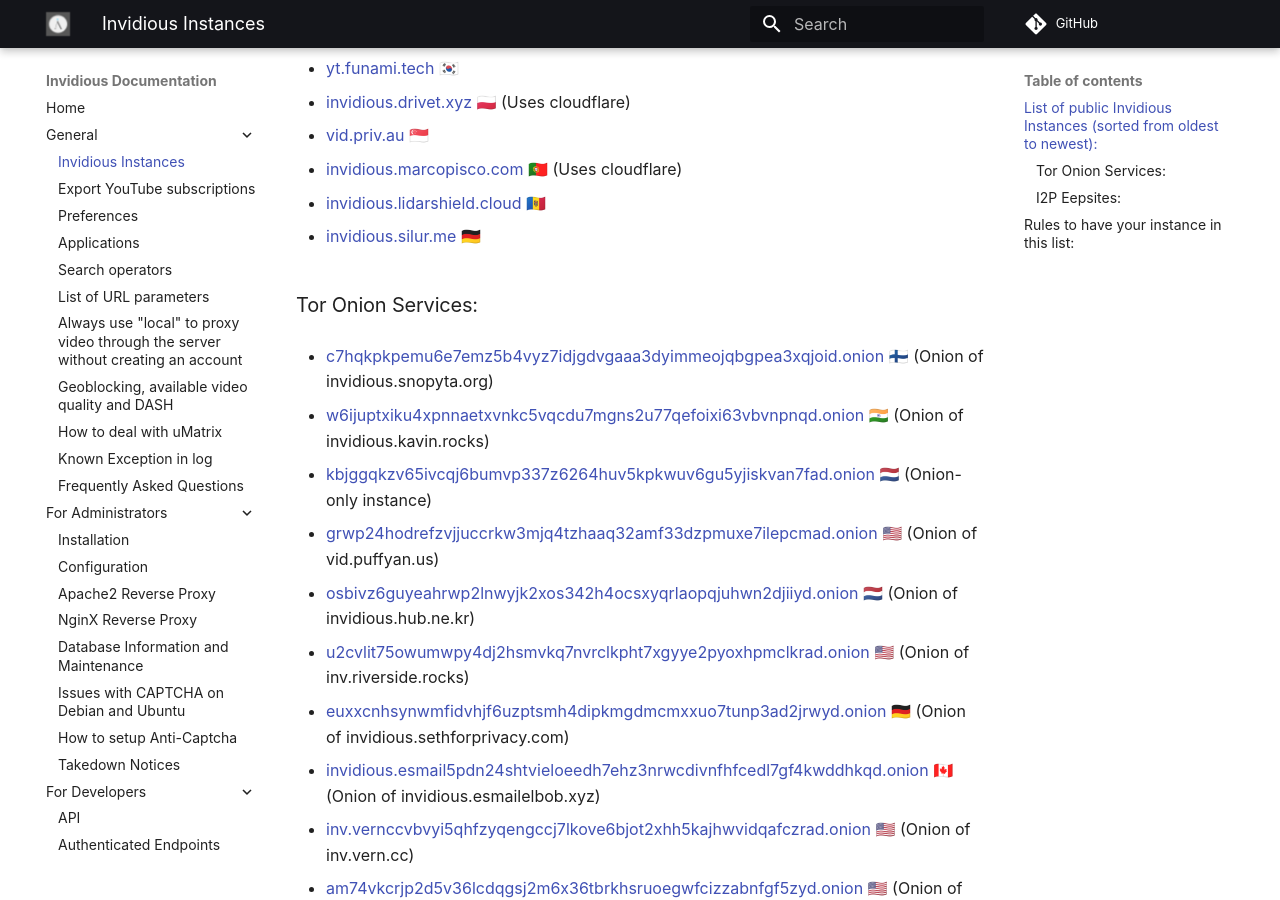
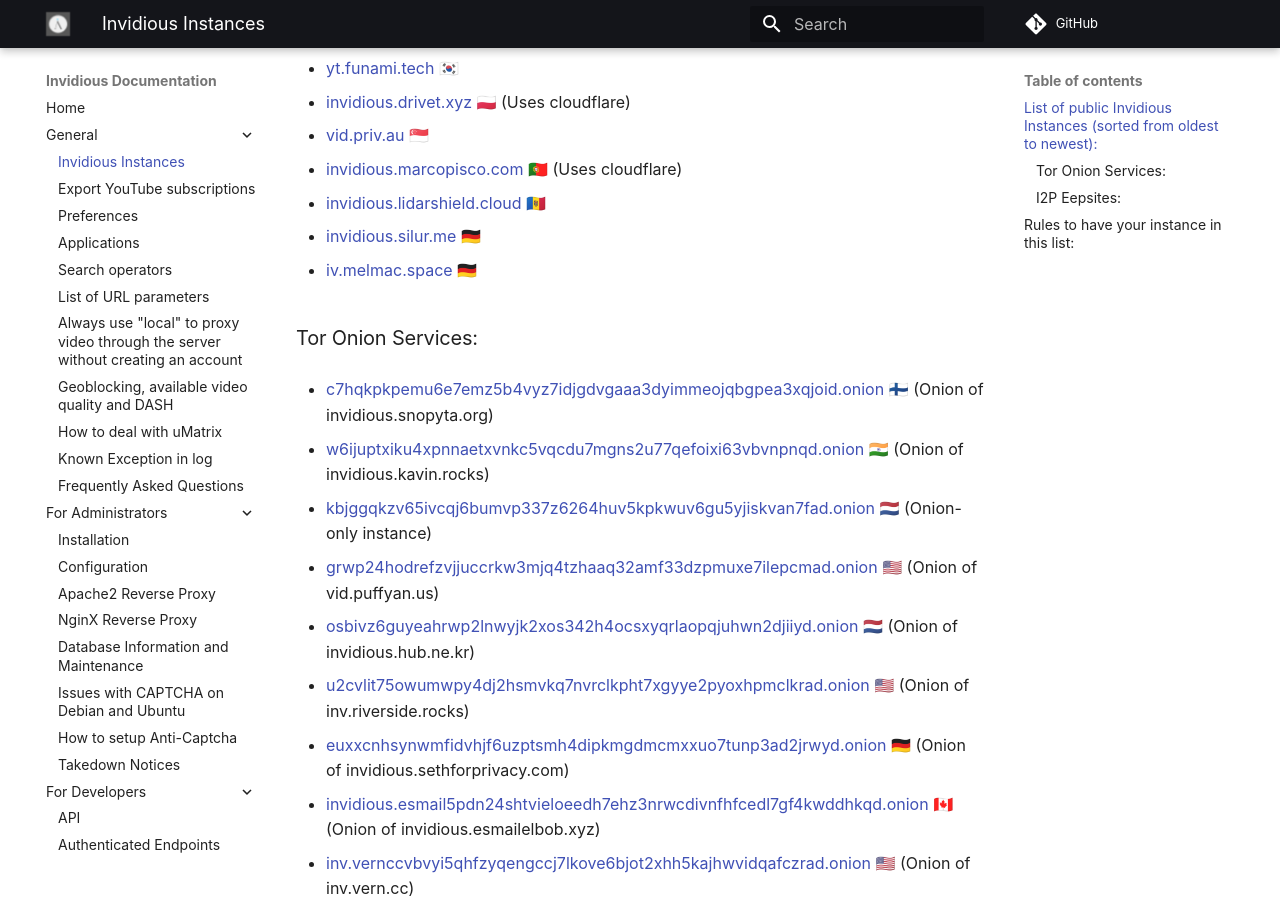
Before and after one commit to iv-org/documentation, an MkDocs documentation site: the page built from docs/instances.md, in a window 1280 px wide and 900 px high, scrolled down 1178 px. Built offline with MkDocs 1.6.1 and Material for MkDocs 9.7.7, drawn with Linux system fonts in a browser that asks for light colours; comment, search, counter and statistics services are not loaded.

Commit message:
add instance iv.melmac.space
closes #312

```diff
--- a/docs/instances.md
+++ b/docs/instances.md
@@ -62,6 +62,8 @@
 
 * [invidious.silur.me](https://invidious.silur.me) 🇩🇪
 
+* [iv.melmac.space](https://iv.melmac.space) 🇩🇪
+
 
 ### Tor Onion Services:
 * [c7hqkpkpemu6e7emz5b4vyz7idjgdvgaaa3dyimmeojqbgpea3xqjoid.onion](http://c7hqkpkpemu6e7emz5b4vyz7idjgdvgaaa3dyimmeojqbgpea3xqjoid.onion) 🇫🇮 (Onion of invidious.snopyta.org)
```
